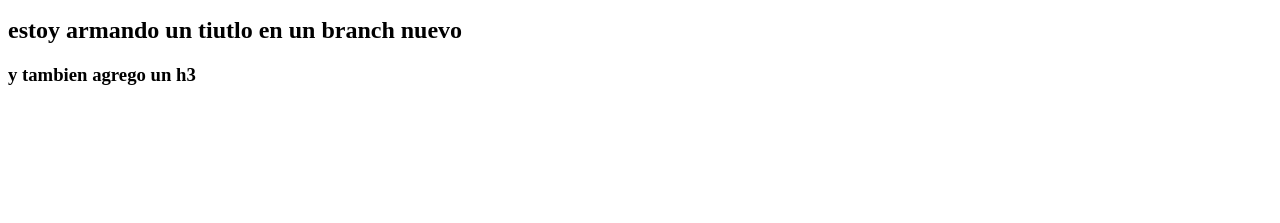
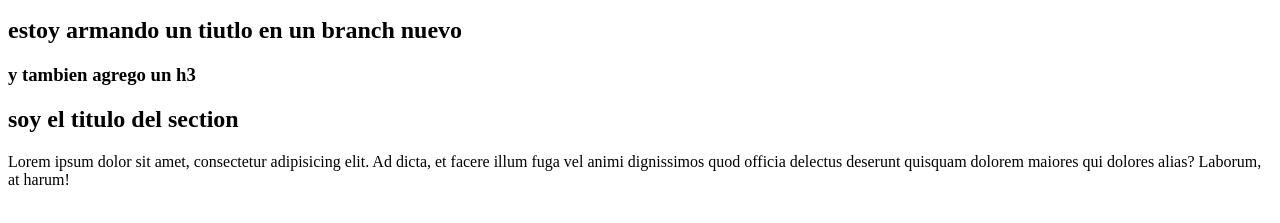
Before and after one commit to Camila-142/mi-web, a plain HTML site: page index.html in a window 1280 px wide. Shown: the part 171-394 px from the top of the page. Drawn offline with Linux system fonts and the light colour scheme.

Commit message:
agregue el section

```diff
--- a/index.html
+++ b/index.html
@@ -19,5 +19,8 @@
     <!--titulos-->
     <h2>estoy armando un tiutlo en un branch nuevo</h2>
     <h3>y tambien agrego un h3</h3>
+    <!-- equipo 1 le toco hacer el section-->
+    <h2>soy el titulo del section</h2>
+    <p>Lorem ipsum dolor sit amet, consectetur adipisicing elit. Ad dicta, et facere illum fuga vel animi dignissimos quod officia delectus deserunt quisquam dolorem maiores qui dolores alias? Laborum, at harum!</p>
  </body>
  </html>
```
